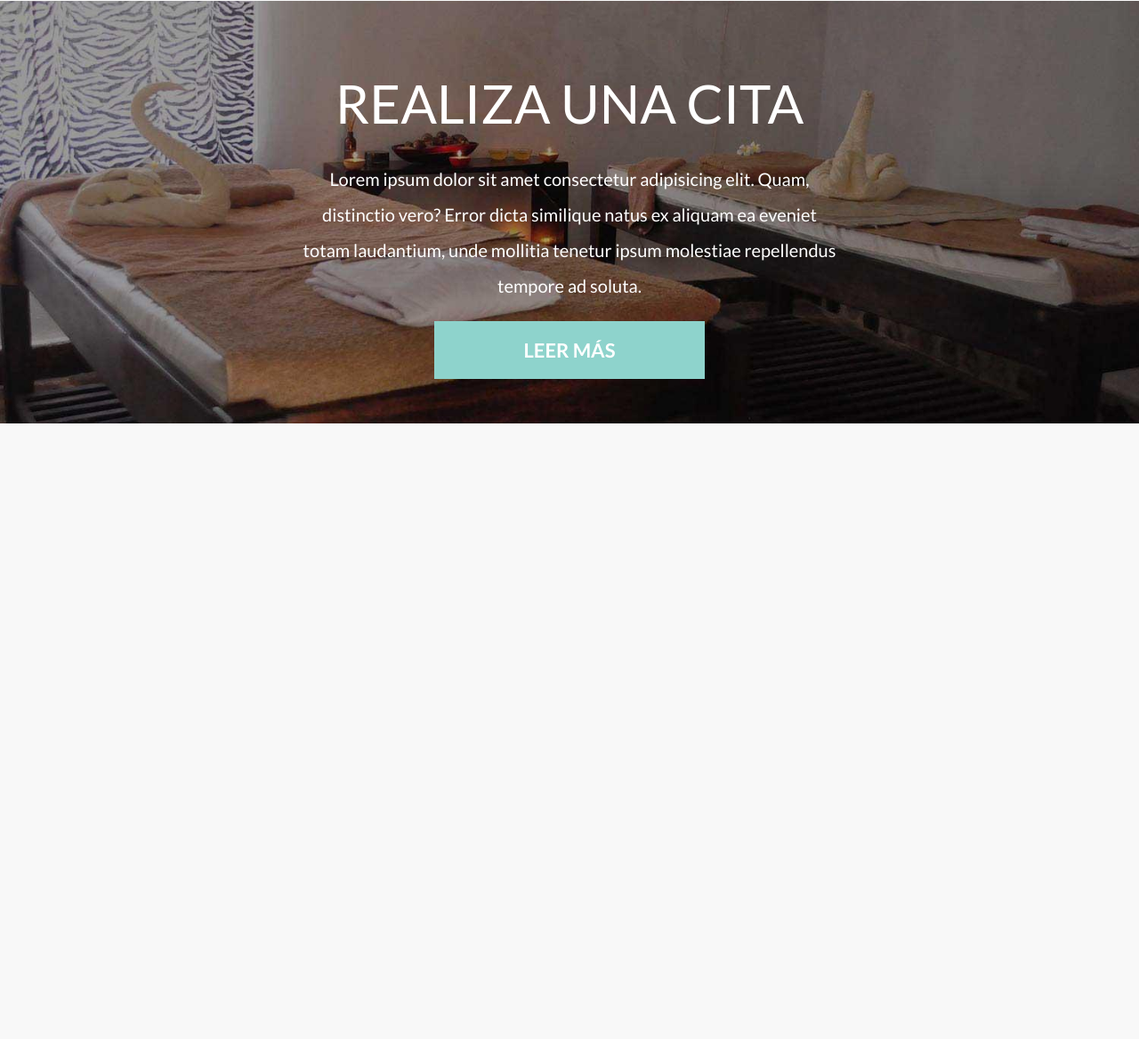
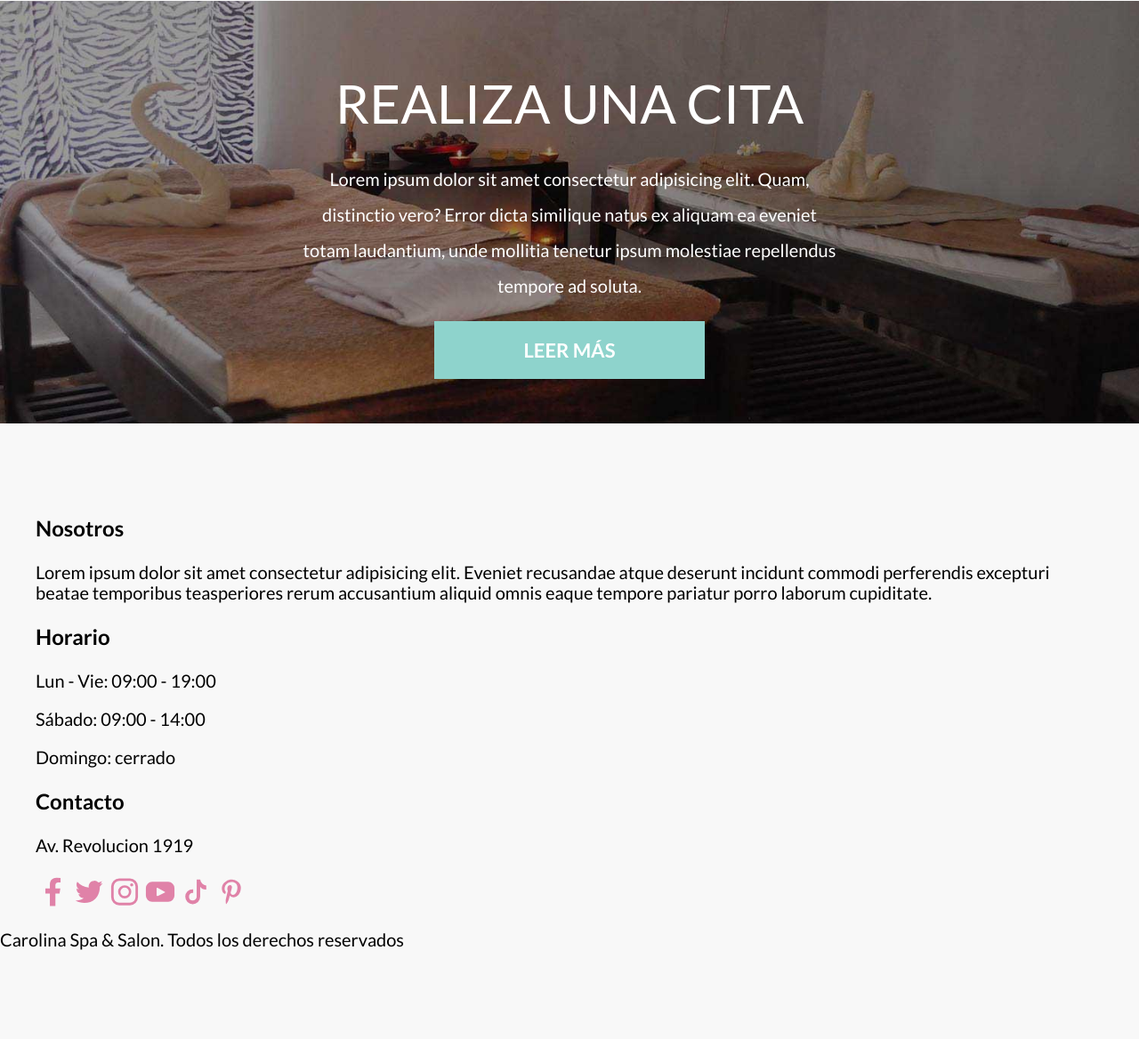
Before and after one commit to mcmmiguel/CarolinaSpaProject, a website: page index.html in a window 1280 px wide. Shown: the part 3498-4666 px from the top of the page at 89% size. Before the commit the page ends 3974 px from the top, so only its background shows below. Drawn offline with Linux system fonts and the light colour scheme; a web font is replaced by a local one.

Commit message:
index.html: Footer agregado

```diff
--- a/index.html
+++ b/index.html
@@ -225,5 +225,54 @@
         <a href="#" class="cita__enlace">Leer más</a>
     </section>
 
+
+    <footer class="footer seccion">
+        <div class="footer__grid contenedor">
+            <div class="footer__widget">
+                <h3 class="footer__heading">Nosotros</h3>
+                <p class="footer__texto">Lorem ipsum dolor sit amet consectetur adipisicing elit. Eveniet recusandae atque deserunt incidunt commodi perferendis excepturi beatae temporibus teasperiores rerum accusantium aliquid omnis eaque tempore pariatur porro laborum cupiditate.</p>
+            </div>
+
+            <div class="footer__widget">
+                <h3 class="footer__heading">Horario</h3>
+                <p class="footer__texto">Lun - Vie: 09:00 - 19:00</p>
+                <p class="footer__texto">Sábado: 09:00 - 14:00</p>
+                <p class="footer__texto">Domingo: cerrado</p>
+            </div>
+
+            <div class="footer__widget">
+                <h3 class="footer__heading">Contacto</h3>
+                <p class="footer__texto">Av. Revolucion 1919</p>
+
+                <nav class="sociales">
+                    <a href="https://facebook.com" class="sociales__enlace">
+                        <span class="sociales__accesible">Facebook</span>
+                    </a>
+
+                    <a href="https://twitter.com" class="sociales__enlace">
+                        <span class="sociales__accesible">Twitter</span>
+                    </a>
+
+                    <a href="https://instagram.com" class="sociales__enlace">
+                        <span class="sociales__accesible">Instagram</span>
+                    </a>
+
+                    <a href="https://youtube.com" class="sociales__enlace">
+                        <span class="sociales__accesible">Youtube</span>
+                    </a>
+
+                    <a href="https://tiktok.com" class="sociales__enlace">
+                        <span class="sociales__accesible">Tik Tok</span>
+                    </a>
+
+                    <a href="https://pinterest.com" class="sociales__enlace">
+                        <span class="sociales__accesible">Pinterest</span>
+                    </a>
+            </div>
+        </div>
+
+        <p class="footer__copyright">Carolina Spa & Salon. Todos los derechos reservados</p>
+    </footer>
+
 </body>
 </html>
```
